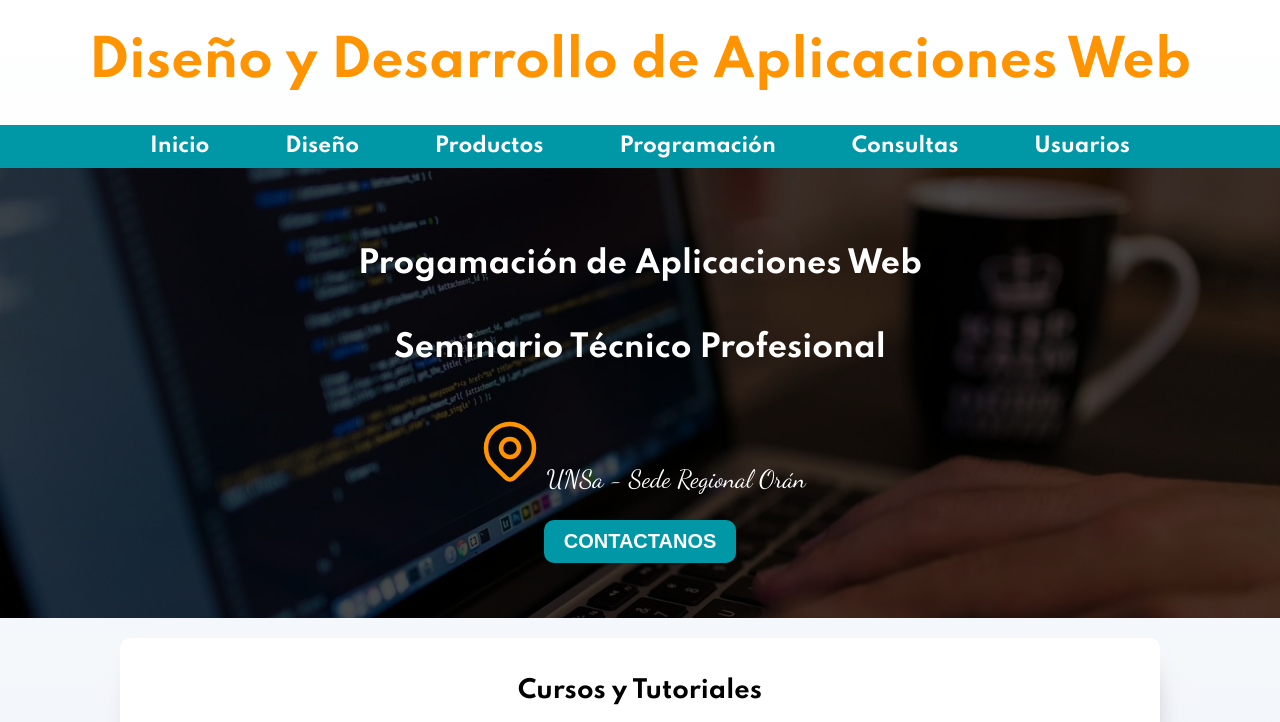
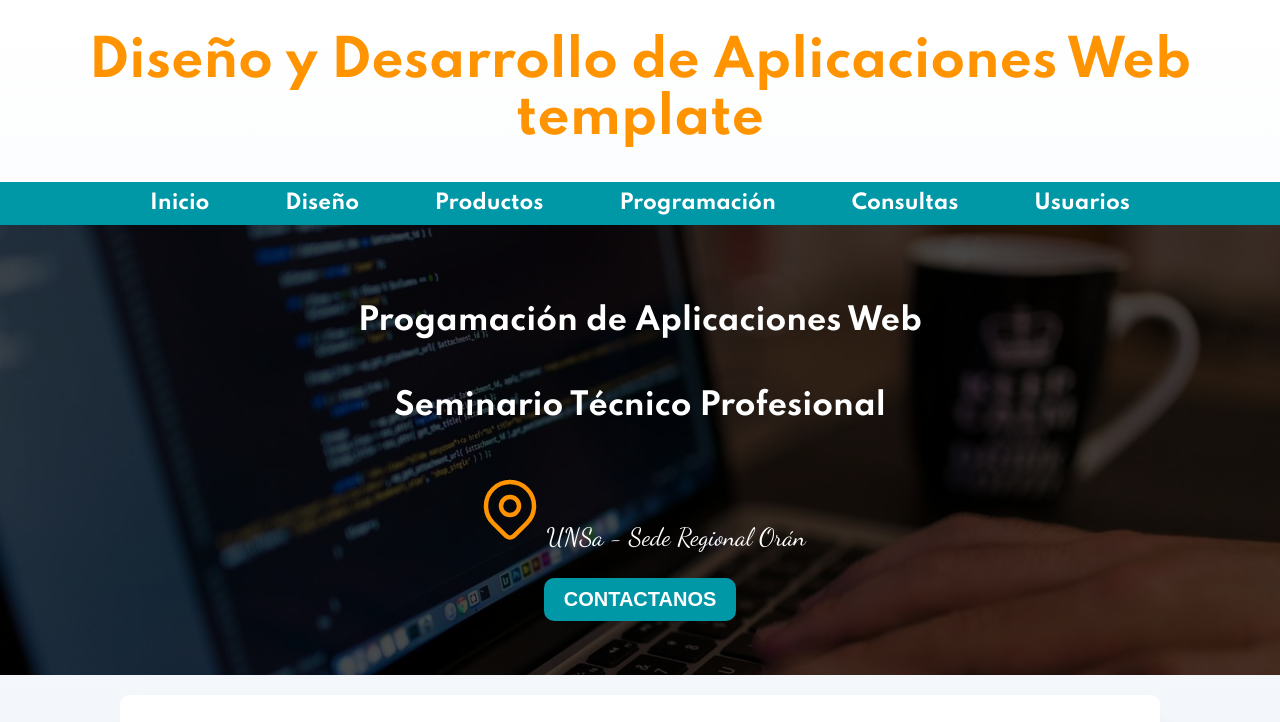
Before and after one commit to fdurgam/seminario_2021_front_end, a plain HTML site: page public/index.html in a window 1280 px wide. Shown: the top 722 px of the page. Drawn offline with Linux system fonts and the light colour scheme; a web font is replaced by a local one.

Commit message:
actuliza

```diff
--- a/public/index.html
+++ b/public/index.html
@@ -22,7 +22,7 @@
 
 <body>
     <header>
-        <h1 class=" titulo ">Diseño y Desarrollo de Aplicaciones Web</h1>
+        <h1 class=" titulo ">Diseño y Desarrollo de Aplicaciones Web template</h1>
     </header>
 
     <div class=" nav-bg ">
```
